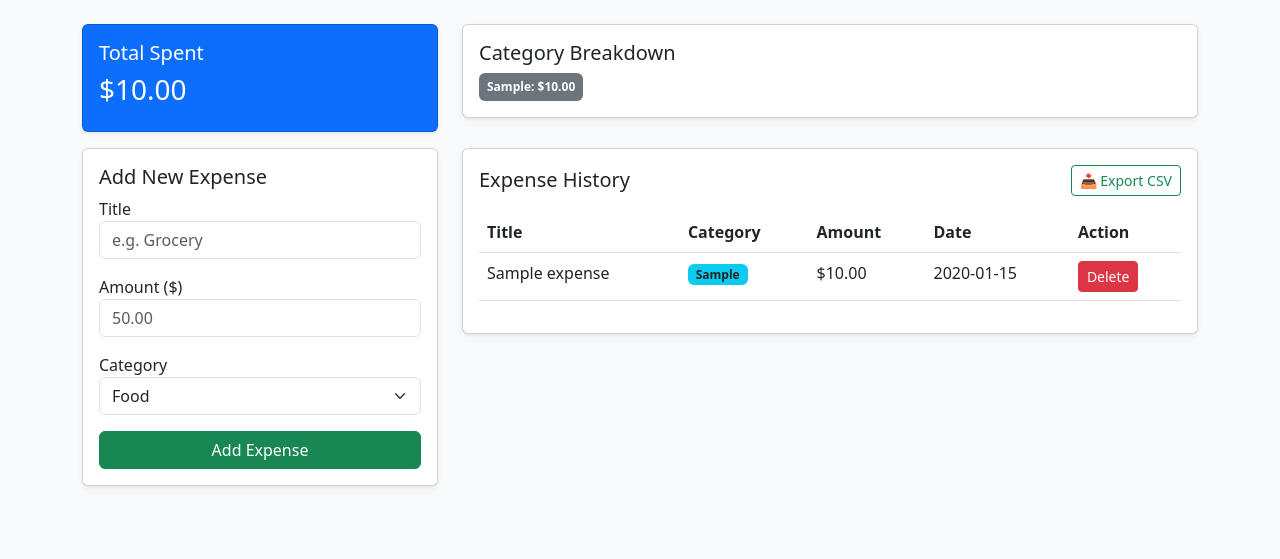
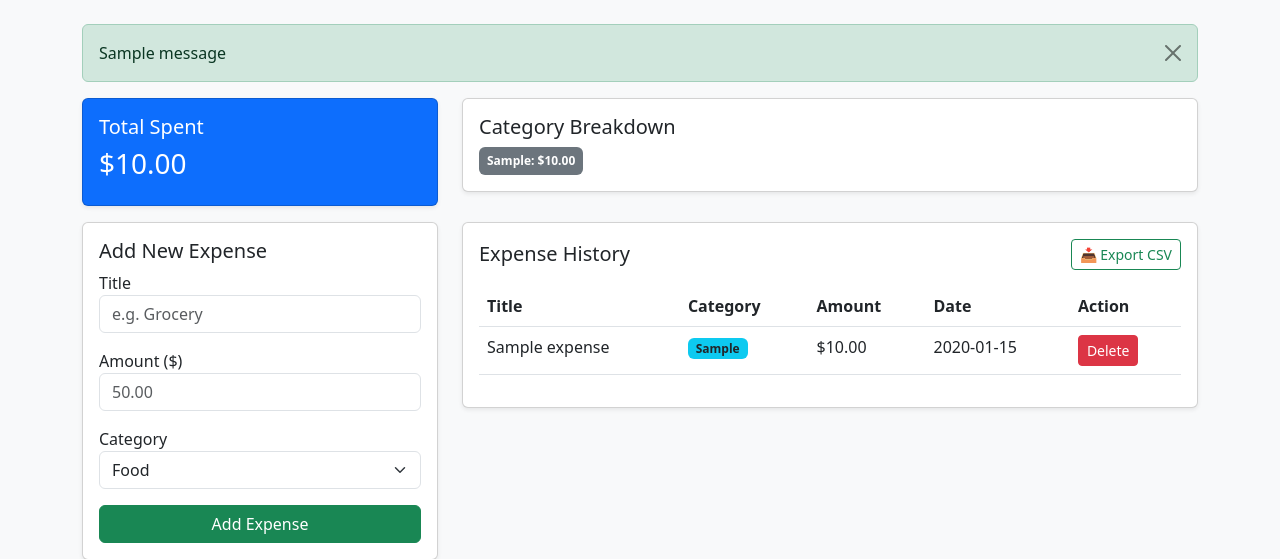
Before and after one commit to mrinalpstu/flask-finance-tracker, a Flask app: page / in a window 1280 px wide. Shown: the part 50-609 px from the top of the page. Run offline with Flask 3, Linux system fonts and the light colour scheme; a user stored in the database is signed in; tables that the repository leaves empty hold one stand-in row (values such as "Sample post"); one stand-in notice (Sample message) is shown.

Commit message:
Restore flash message display on dashboard

```diff
--- a/templates/dashboard.html
+++ b/templates/dashboard.html
@@ -18,6 +18,18 @@
 </nav>
 
 <div class="container mt-4">
+
+    <!-- Flash Messages for Dashboard -->
+    {% with messages = get_flashed_messages(with_categories=true) %}
+      {% if messages %}
+        {% for category, message in messages %}
+          <div class="alert alert-{{ category }} alert-dismissible fade show" role="alert">
+            {{ message }}
+            <button type="button" class="btn-close" data-bs-dismiss="alert"></button>
+          </div>
+        {% endfor %}
+      {% endif %}
+    {% endwith %}
 
     <div class="row">
         <!-- Overview Cards -->
```
